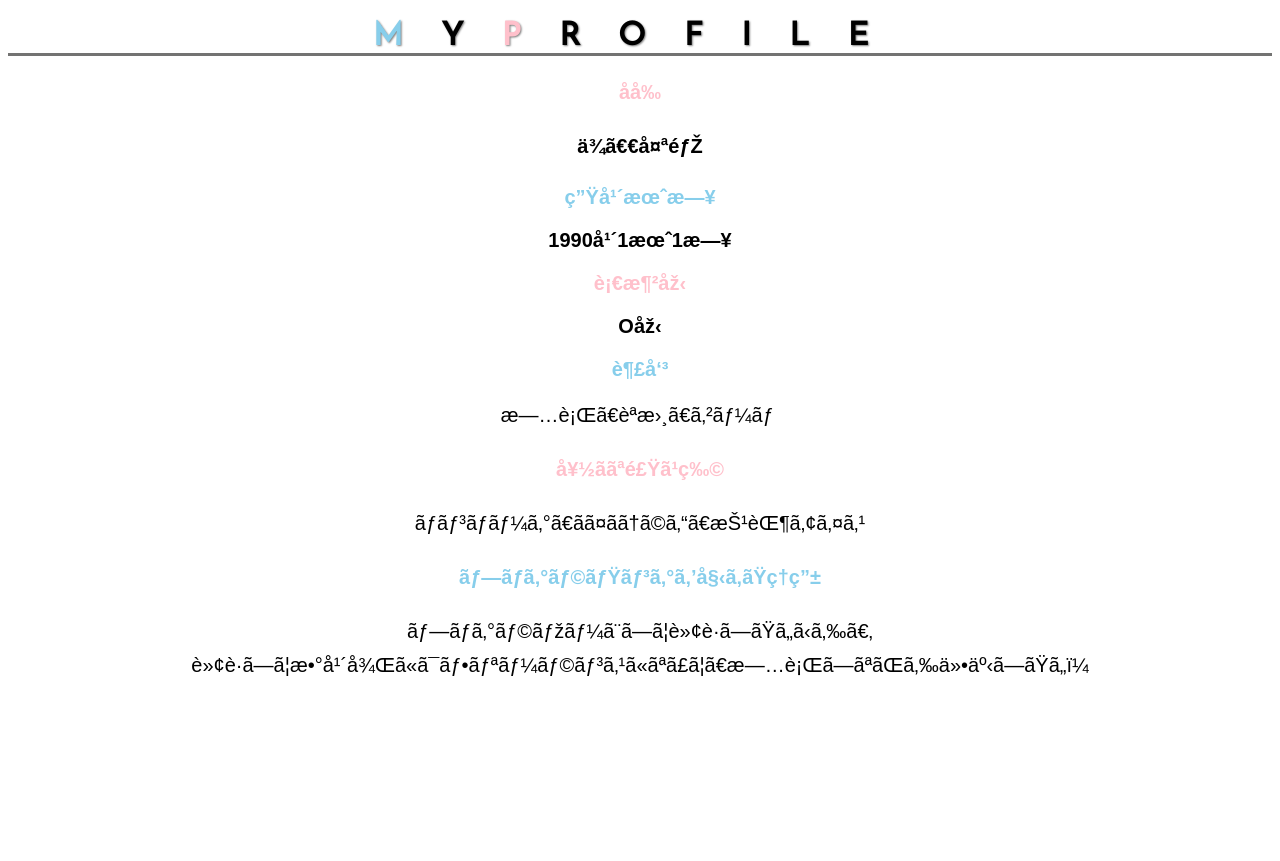
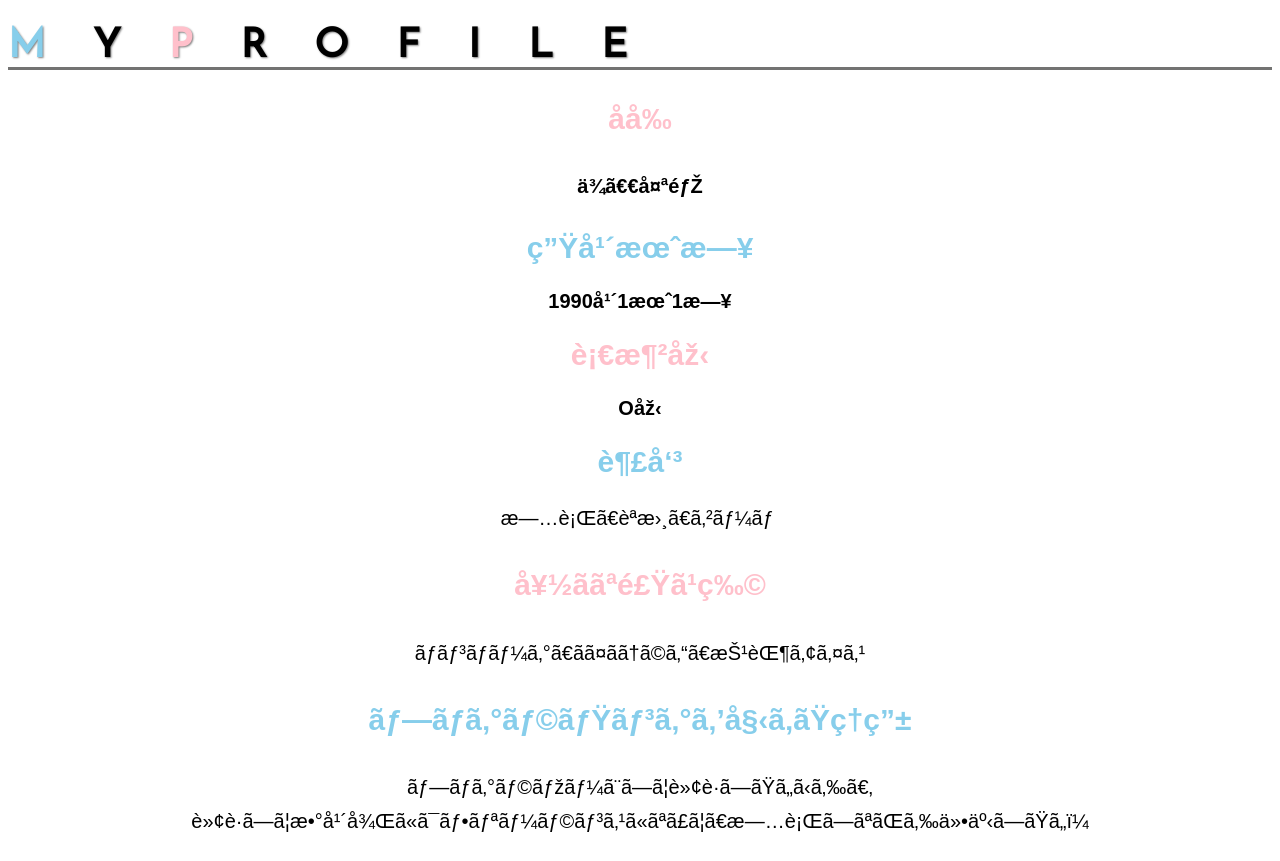
Before and after one commit to ZAnue9/html-css-basic-kadai, a plain HTML site: page kadai_014/kadai_014.html in a window 1280 px wide. Before the commit the page ends 800 px from the top, so only its background shows below. Drawn offline with Linux system fonts and the light colour scheme.

Commit message:
rootの追加

```diff
--- a/kadai_014/style.css
+++ b/kadai_014/style.css
@@ -1,7 +1,5 @@
-h1, h2, p {
+:root {
   font-size: 20px;
-  text-align: center;
-  font-family: "Arial", "Meiryo", sans-serif;
 }
 .first-heading {
   font-family: "Josefin Sans", sans-serif;
@@ -12,6 +10,11 @@ h1, h2, p {
   border-bottom: solid 3px rgb(115, 115, 114);
   text-shadow: 1px 1px 2px gray;
 }
+h2, p {
+  text-align: center;
+  font-family: "Arial", "Meiryo", sans-serif;
+}
+
 .first-heading span {
   color: skyblue;
 }
@@ -22,7 +25,7 @@ h1, h2, p {
   color: skyblue;
 }
 .pink {
-  color: pink;
+  color: rgb(255, 192, 203);
 }
 #basic p {
   font-weight: bold;
```
